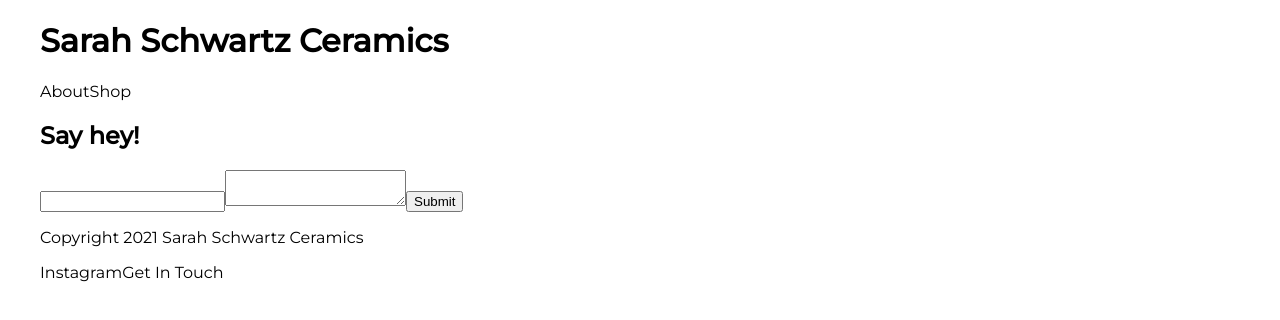
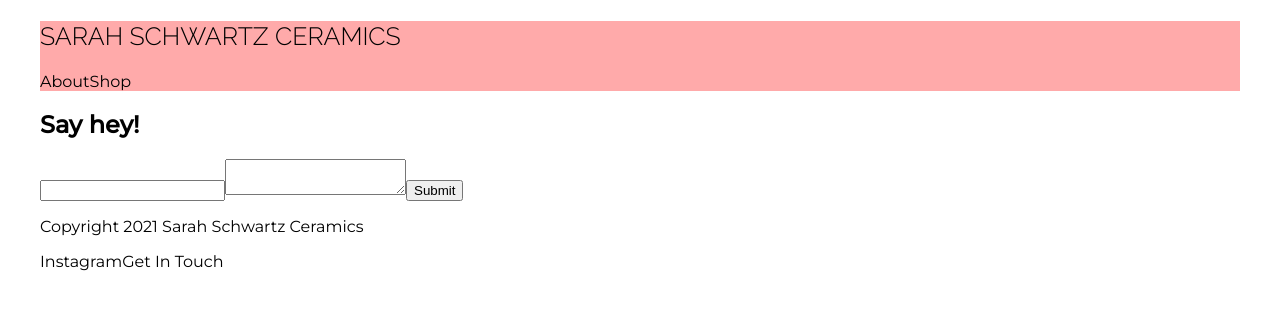
Before and after one commit to joezucco/ss-ceramics, a Next.js app: page /contact in a window 1280 px wide. Shown: the top 320 px of the page. Built offline with nearby package versions, Linux system fonts and the light colour scheme.

Commit message:
boostrap test

```diff
--- a/components/Navbar.js
+++ b/components/Navbar.js
@@ -1,12 +1,12 @@
-import '../styles/Home.module.scss'
-
 import Link from "next/link";
+import styles from "./styles/Navbar.module.scss";
 
 export default function Navbar() {
   return (
     <div>
-      <h1>
-        <Link href="/" className="logo">
+      <nav className={styles.nav}>
+        <h1 className={styles.logo}>
+          <Link href="/">
             <a>Sarah Schwartz Ceramics</a>
           </Link>
         </h1>
@@ -16,6 +16,7 @@ export default function Navbar() {
         <Link href="products">
           <a>Shop</a>
         </Link>
+      </nav>
     </div>
   );
 }
--- /dev/null
+++ b/components/styles/Navbar.module.scss
@@ -0,0 +1,10 @@
+.nav {
+    background-color: rgb(255, 170, 170);
+}
+
+.logo {
+    font-family: 'Raleway', sans-serif;
+    font-weight: lighter;
+    text-transform: uppercase;
+    font-size: 25px;
+}
--- a/next.config.js
+++ b/next.config.js
@@ -1,5 +1,5 @@
 module.exports = {
   images: {
-    domains: ['images.ctfassets.net'],
+    domains: ["images.ctfassets.net"],
   },
 };
--- a/pages/index.js
+++ b/pages/index.js
@@ -1,7 +1,6 @@
 import Hero from "../components/Hero";
 import Head from 'next/head'
 import { createClient } from "contentful";
-import image from "next/image";
 
   export async function getStaticProps() {
     const client = createClient({
--- a/styles/globals.scss
+++ b/styles/globals.scss
@@ -1,16 +1,27 @@
 @import url("https://fonts.googleapis.com/css2?family=Montserrat:wght@400;500&family=Raleway:wght@300;400;500&display=swap");
+@import url("https://fonts.googleapis.com/css2?family=Roboto:ital,wght@0,100;0,300;0,400;0,500;0,700;0,900;1,100;1,300;1,400;1,500;1,700;1,900&display=swap");
+
+$logo-font: "Raleway";
+$primary: white;
+$font-color: black;
+$font-hover: rgb(74, 74, 74);
 
 body {
-  font-family: 'Montserrat', 'Raleway', sans-serif;
-  background: #FFF;
-    max-width: 1200px;
+  font-family: "Montserrat", "Raleway", sans-serif;
+  background: $primary;
+  max-width: 1200px;
   margin: 0 auto;
+}
+
+.content {
+  display: flex;
+  flex-direction: column;
 }
 
 a {
   text-decoration: none;
   color: black;
   &:hover {
-    color: gray;
+    color: $font-hover;
   }
 }
```
Also changed, not shown: pages/products/[slug].js (+5 -6 lines), styles/Navbar.module.css (deleted). Lines whose indentation alone changed are shown as unchanged.
